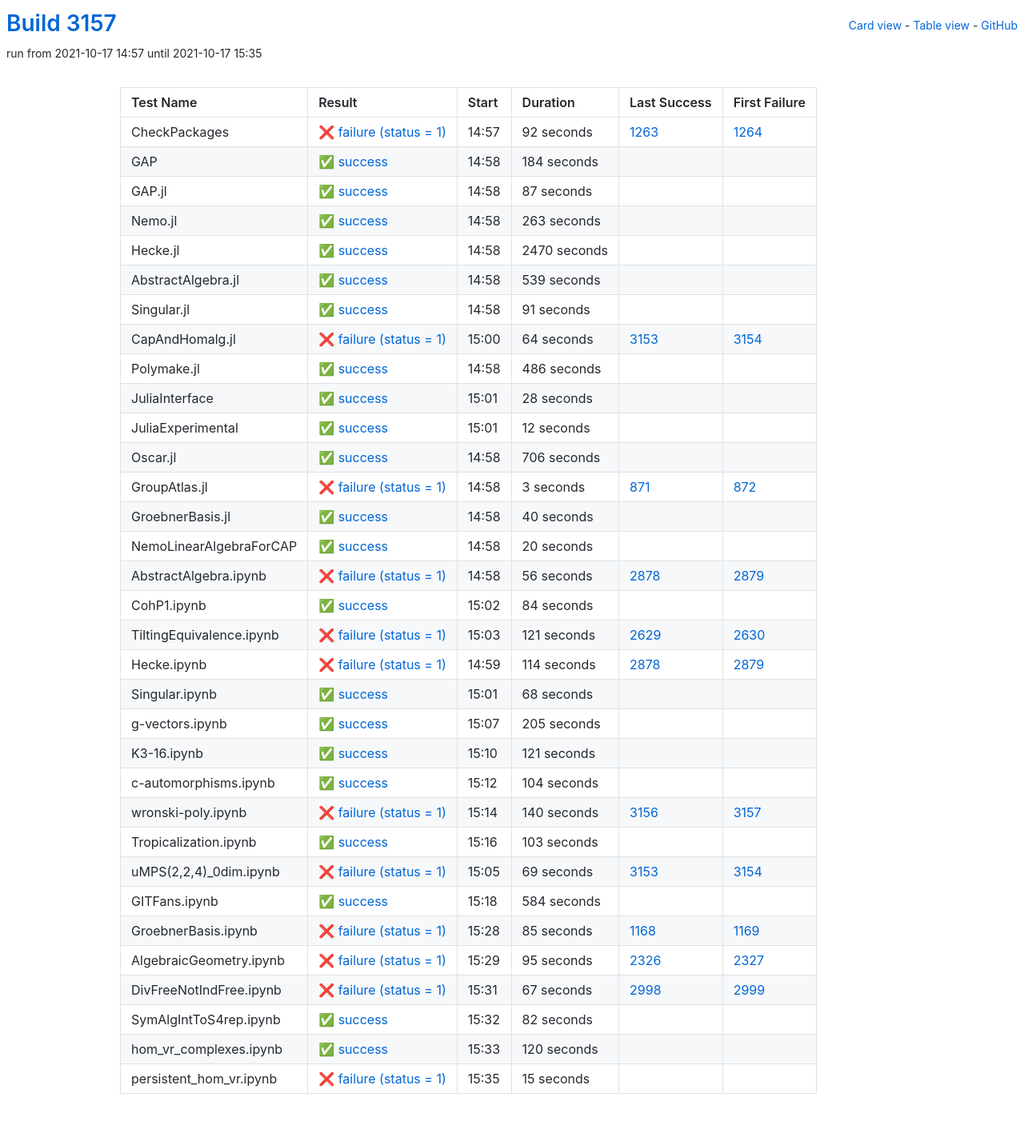
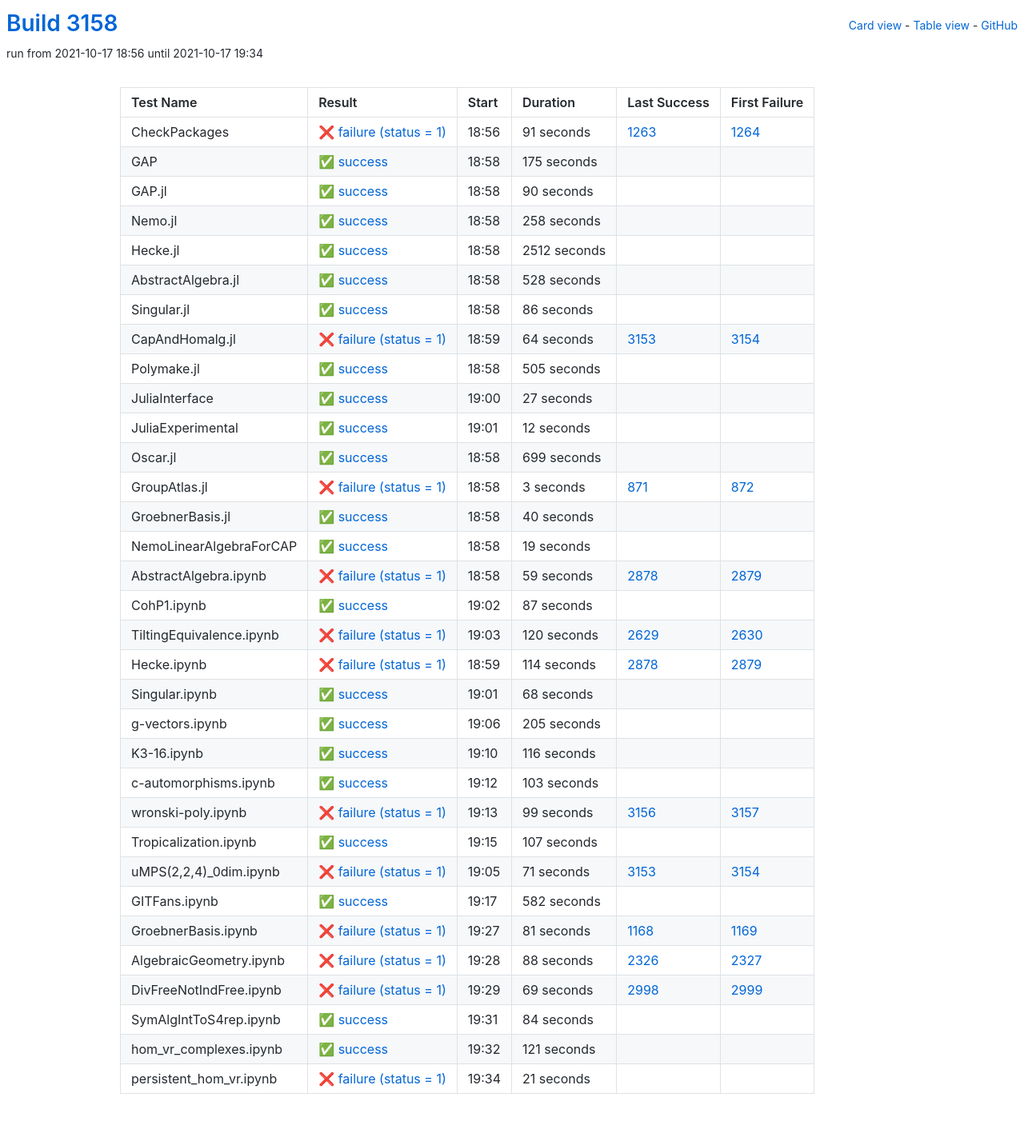
Before and after one commit to oscar-system/oscar-ci-status-stable, a Jekyll site: the page built from table.html, in a window 1280 px wide. Shown: the whole page at 80% size. Built offline with Jekyll 4.4.1, drawn with Linux system fonts in a browser that asks for light colours.

Commit message:
Build #3158

```diff
--- a/_data/ci.yml
+++ b/_data/ci.yml
@@ -1,6 +1,6 @@
 ---
-build: 3157
-build_url: https://oscarci.mathematik.uni-kl.de/job/oscar-stable/3157/
+build: 3158
+build_url: https://oscarci.mathematik.uni-kl.de/job/oscar-stable/3158/
 job: oscar-stable
 organization: oscar-system
 repo: oscar-ci-status-stable
@@ -8,92 +8,92 @@ repourl: https://github.com/oscar-system/oscar-ci-status-stable
 tests:
 - name: CheckPackages
   id: checkpackages
-  log: https://oscarci.mathematik.uni-kl.de/job/oscar-stable/3157/artifact/logs/build-3157/CheckPackages.log
-  start: 2021-10-17 14:57
+  log: https://oscarci.mathematik.uni-kl.de/job/oscar-stable/3158/artifact/logs/build-3158/CheckPackages.log
+  start: 2021-10-17 18:56
   success: false
   exitcode: 1
   status: failure
-  duration: 92
+  duration: 91
   last_success: 1263
   last_success_url: https://oscarci.mathematik.uni-kl.de/job/oscar-stable/1263/
   first_failure: 1264
   first_failure_url: https://oscarci.mathematik.uni-kl.de/job/oscar-stable/1264/
 - name: GAP
   id: gap
-  log: https://oscarci.mathematik.uni-kl.de/job/oscar-stable/3157/artifact/logs/build-3157/GAP.log
-  start: 2021-10-17 14:58
+  log: https://oscarci.mathematik.uni-kl.de/job/oscar-stable/3158/artifact/logs/build-3158/GAP.log
+  start: 2021-10-17 18:58
   success: true
   exitcode: 0
   status: success
-  duration: 184
+  duration: 175
   last_success: false
   last_success_url:
   first_failure: false
   first_failure_url:
 - name: GAP.jl
   id: gap-jl
-  log: https://oscarci.mathematik.uni-kl.de/job/oscar-stable/3157/artifact/logs/build-3157/GAP.jl.log
-  start: 2021-10-17 14:58
+  log: https://oscarci.mathematik.uni-kl.de/job/oscar-stable/3158/artifact/logs/build-3158/GAP.jl.log
+  start: 2021-10-17 18:58
   success: true
   exitcode: 0
   status: success
-  duration: 87
+  duration: 90
   last_success: false
   last_success_url:
   first_failure: false
   first_failure_url:
 - name: Nemo.jl
   id: nemo-jl
-  log: https://oscarci.mathematik.uni-kl.de/job/oscar-stable/3157/artifact/logs/build-3157/Nemo.jl.log
-  start: 2021-10-17 14:58
+  log: https://oscarci.mathematik.uni-kl.de/job/oscar-stable/3158/artifact/logs/build-3158/Nemo.jl.log
+  start: 2021-10-17 18:58
   success: true
   exitcode: 0
   status: success
-  duration: 263
+  duration: 258
   last_success: false
   last_success_url:
   first_failure: false
   first_failure_url:
 - name: Hecke.jl
   id: hecke-jl
-  log: https://oscarci.mathematik.uni-kl.de/job/oscar-stable/3157/artifact/logs/build-3157/Hecke.jl.log
-  start: 2021-10-17 14:58
+  log: https://oscarci.mathematik.uni-kl.de/job/oscar-stable/3158/artifact/logs/build-3158/Hecke.jl.log
+  start: 2021-10-17 18:58
   success: true
   exitcode: 0
   status: success
-  duration: 2470
+  duration: 2512
   last_success: false
   last_success_url:
   first_failure: false
   first_failure_url:
 - name: AbstractAlgebra.jl
   id: abstractalgebra-jl
-  log: https://oscarci.mathematik.uni-kl.de/job/oscar-stable/3157/artifact/logs/build-3157/AbstractAlgebra.jl.log
-  start: 2021-10-17 14:58
+  log: https://oscarci.mathematik.uni-kl.de/job/oscar-stable/3158/artifact/logs/build-3158/AbstractAlgebra.jl.log
+  start: 2021-10-17 18:58
   success: true
   exitcode: 0
   status: success
-  duration: 539
+  duration: 528
   last_success: false
   last_success_url:
   first_failure: false
   first_failure_url:
 - name: Singular.jl
   id: singular-jl
-  log: https://oscarci.mathematik.uni-kl.de/job/oscar-stable/3157/artifact/logs/build-3157/Singular.jl.log
-  start: 2021-10-17 14:58
+  log: https://oscarci.mathematik.uni-kl.de/job/oscar-stable/3158/artifact/logs/build-3158/Singular.jl.log
+  start: 2021-10-17 18:58
   success: true
   exitcode: 0
   status: success
-  duration: 91
+  duration: 86
   last_success: false
   last_success_url:
   first_failure: false
   first_failure_url:
 - name: CapAndHomalg.jl
   id: capandhomalg-jl
-  log: https://oscarci.mathematik.uni-kl.de/job/oscar-stable/3157/artifact/logs/build-3157/CapAndHomalg.jl.log
-  start: 2021-10-17 15:00
+  log: https://oscarci.mathematik.uni-kl.de/job/oscar-stable/3158/artifact/logs/build-3158/CapAndHomalg.jl.log
+  start: 2021-10-17 18:59
   success: false
   exitcode: 1
   status: failure
@@ -104,32 +104,32 @@ tests:
   first_failure_url: https://oscarci.mathematik.uni-kl.de/job/oscar-stable/3154/
 - name: Polymake.jl
   id: polymake-jl
-  log: https://oscarci.mathematik.uni-kl.de/job/oscar-stable/3157/artifact/logs/build-3157/Polymake.jl.log
-  start: 2021-10-17 14:58
+  log: https://oscarci.mathematik.uni-kl.de/job/oscar-stable/3158/artifact/logs/build-3158/Polymake.jl.log
+  start: 2021-10-17 18:58
   success: true
   exitcode: 0
   status: success
-  duration: 486
+  duration: 505
   last_success: false
   last_success_url:
   first_failure: false
   first_failure_url:
 - name: JuliaInterface
   id: juliainterface
-  log: https://oscarci.mathematik.uni-kl.de/job/oscar-stable/3157/artifact/logs/build-3157/JuliaInterface.log
-  start: 2021-10-17 15:01
+  log: https://oscarci.mathematik.uni-kl.de/job/oscar-stable/3158/artifact/logs/build-3158/JuliaInterface.log
+  start: 2021-10-17 19:00
   success: true
   exitcode: 0
   status: success
-  duration: 28
+  duration: 27
   last_success: false
   last_success_url:
   first_failure: false
   first_failure_url:
 - name: JuliaExperimental
   id: juliaexperimental
-  log: https://oscarci.mathematik.uni-kl.de/job/oscar-stable/3157/artifact/logs/build-3157/JuliaExperimental.log
-  start: 2021-10-17 15:01
+  log: https://oscarci.mathematik.uni-kl.de/job/oscar-stable/3158/artifact/logs/build-3158/JuliaExperimental.log
+  start: 2021-10-17 19:01
   success: true
   exitcode: 0
   status: success
@@ -140,20 +140,20 @@ tests:
   first_failure_url:
 - name: Oscar.jl
   id: oscar-jl
-  log: https://oscarci.mathematik.uni-kl.de/job/oscar-stable/3157/artifact/logs/build-3157/Oscar.jl.log
-  start: 2021-10-17 14:58
+  log: https://oscarci.mathematik.uni-kl.de/job/oscar-stable/3158/artifact/logs/build-3158/Oscar.jl.log
+  start: 2021-10-17 18:58
   success: true
   exitcode: 0
   status: success
-  duration: 706
+  duration: 699
   last_success: false
   last_success_url:
   first_failure: false
   first_failure_url:
 - name: GroupAtlas.jl
   id: groupatlas-jl
-  log: https://oscarci.mathematik.uni-kl.de/job/oscar-stable/3157/artifact/logs/build-3157/GroupAtlas.jl.log
-  start: 2021-10-17 14:58
+  log: https://oscarci.mathematik.uni-kl.de/job/oscar-stable/3158/artifact/logs/build-3158/GroupAtlas.jl.log
+  start: 2021-10-17 18:58
   success: false
   exitcode: 1
   status: failure
@@ -164,8 +164,8 @@ tests:
   first_failure_url: https://oscarci.mathematik.uni-kl.de/job/oscar-stable/872/
 - name: GroebnerBasis.jl
   id: groebnerbasis-jl
-  log: https://oscarci.mathematik.uni-kl.de/job/oscar-stable/3157/artifact/logs/build-3157/GroebnerBasis.jl.log
-  start: 2021-10-17 14:58
+  log: https://oscarci.mathematik.uni-kl.de/job/oscar-stable/3158/artifact/logs/build-3158/GroebnerBasis.jl.log
+  start: 2021-10-17 18:58
   success: true
   exitcode: 0
   status: success
@@ -176,56 +176,56 @@ tests:
   first_failure_url:
 - name: NemoLinearAlgebraForCAP
   id: nemolinearalgebraforcap
-  log: https://oscarci.mathematik.uni-kl.de/job/oscar-stable/3157/artifact/logs/build-3157/NemoLinearAlgebraForCAP.log
-  start: 2021-10-17 14:58
+  log: https://oscarci.mathematik.uni-kl.de/job/oscar-stable/3158/artifact/logs/build-3158/NemoLinearAlgebraForCAP.log
+  start: 2021-10-17 18:58
   success: true
   exitcode: 0
   status: success
-  duration: 20
+  duration: 19
   last_success: false
   last_success_url:
   first_failure: false
   first_failure_url:
 - name: AbstractAlgebra.ipynb
   id: abstractalgebra-ipynb
-  log: https://oscarci.mathematik.uni-kl.de/job/oscar-stable/3157/artifact/logs/build-3157/AbstractAlgebra.ipynb.log
-  start: 2021-10-17 14:58
+  log: https://oscarci.mathematik.uni-kl.de/job/oscar-stable/3158/artifact/logs/build-3158/AbstractAlgebra.ipynb.log
+  start: 2021-10-17 18:58
   success: false
   exitcode: 1
   status: failure
-  duration: 56
+  duration: 59
   last_success: 2878
   last_success_url: https://oscarci.mathematik.uni-kl.de/job/oscar-stable/2878/
   first_failure: 2879
   first_failure_url: https://oscarci.mathematik.uni-kl.de/job/oscar-stable/2879/
 - name: CohP1.ipynb
   id: cohp1-ipynb
-  log: https://oscarci.mathematik.uni-kl.de/job/oscar-stable/3157/artifact/logs/build-3157/CohP1.ipynb.log
-  start: 2021-10-17 15:02
+  log: https://oscarci.mathematik.uni-kl.de/job/oscar-stable/3158/artifact/logs/build-3158/CohP1.ipynb.log
+  start: 2021-10-17 19:02
   success: true
   exitcode: 0
   status: success
-  duration: 84
+  duration: 87
   last_success: false
   last_success_url:
   first_failure: false
   first_failure_url:
 - name: TiltingEquivalence.ipynb
   id: tiltingequivalence-ipynb
-  log: https://oscarci.mathematik.uni-kl.de/job/oscar-stable/3157/artifact/logs/build-3157/TiltingEquivalence.ipynb.log
-  start: 2021-10-17 15:03
+  log: https://oscarci.mathematik.uni-kl.de/job/oscar-stable/3158/artifact/logs/build-3158/TiltingEquivalence.ipynb.log
+  start: 2021-10-17 19:03
   success: false
   exitcode: 1
   status: failure
-  duration: 121
+  duration: 120
   last_success: 2629
   last_success_url: https://oscarci.mathematik.uni-kl.de/job/oscar-stable/2629/
   first_failure: 2630
   first_failure_url: https://oscarci.mathematik.uni-kl.de/job/oscar-stable/2630/
 - name: Hecke.ipynb
   id: hecke-ipynb
-  log: https://oscarci.mathematik.uni-kl.de/job/oscar-stable/3157/artifact/logs/build-3157/Hecke.ipynb.log
-  start: 2021-10-17 14:59
+  log: https://oscarci.mathematik.uni-kl.de/job/oscar-stable/3158/artifact/logs/build-3158/Hecke.ipynb.log
+  start: 2021-10-17 18:59
   success: false
   exitcode: 1
   status: failure
@@ -236,8 +236,8 @@ tests:
   first_failure_url: https://oscarci.mathematik.uni-kl.de/job/oscar-stable/2879/
 - name: Singular.ipynb
   id: singular-ipynb
-  log: https://oscarci.mathematik.uni-kl.de/job/oscar-stable/3157/artifact/logs/build-3157/Singular.ipynb.log
-  start: 2021-10-17 15:01
+  log: https://oscarci.mathematik.uni-kl.de/job/oscar-stable/3158/artifact/logs/build-3158/Singular.ipynb.log
+  start: 2021-10-17 19:01
   success: true
   exitcode: 0
   status: success
@@ -248,8 +248,8 @@ tests:
   first_failure_url:
 - name: g-vectors.ipynb
   id: g-vectors-ipynb
-  log: https://oscarci.mathematik.uni-kl.de/job/oscar-stable/3157/artifact/logs/build-3157/g-vectors.ipynb.log
-  start: 2021-10-17 15:07
+  log: https://oscarci.mathematik.uni-kl.de/job/oscar-stable/3158/artifact/logs/build-3158/g-vectors.ipynb.log
+  start: 2021-10-17 19:06
   success: true
   exitcode: 0
   status: success
@@ -260,8 +260,128 @@ tests:
   first_failure_url:
 - name: K3-16.ipynb
   id: k3-16-ipynb
-  log: https://oscarci.mathematik.uni-kl.de/job/oscar-stable/3157/artifact/logs/build-3157/K3-16.ipynb.log
-  start: 2021-10-17 15:10
+  log: https://oscarci.mathematik.uni-kl.de/job/oscar-stable/3158/artifact/logs/build-3158/K3-16.ipynb.log
+  start: 2021-10-17 19:10
+  success: true
+  exitcode: 0
+  status: success
+  duration: 116
+  last_success: false
+  last_success_url:
+  first_failure: false
+  first_failure_url:
+- name: c-automorphisms.ipynb
+  id: c-automorphisms-ipynb
+  log: https://oscarci.mathematik.uni-kl.de/job/oscar-stable/3158/artifact/logs/build-3158/c-automorphisms.ipynb.log
+  start: 2021-10-17 19:12
+  success: true
+  exitcode: 0
+  status: success
+  duration: 103
+  last_success: false
+  last_success_url:
+  first_failure: false
+  first_failure_url:
+- name: wronski-poly.ipynb
+  id: wronski-poly-ipynb
+  log: https://oscarci.mathematik.uni-kl.de/job/oscar-stable/3158/artifact/logs/build-3158/wronski-poly.ipynb.log
+  start: 2021-10-17 19:13
+  success: false
+  exitcode: 1
+  status: failure
+  duration: 99
+  last_success: 3156
+  last_success_url: https://oscarci.mathematik.uni-kl.de/job/oscar-stable/3156/
+  first_failure: 3157
+  first_failure_url: https://oscarci.mathematik.uni-kl.de/job/oscar-stable/3157/
+- name: Tropicalization.ipynb
+  id: tropicalization-ipynb
+  log: https://oscarci.mathematik.uni-kl.de/job/oscar-stable/3158/artifact/logs/build-3158/Tropicalization.ipynb.log
+  start: 2021-10-17 19:15
+  success: true
+  exitcode: 0
+  status: success
+  duration: 107
+  last_success: false
+  last_success_url:
+  first_failure: false
+  first_failure_url:
+- name: uMPS(2,2,4)_0dim.ipynb
+  id: umps-2-2-4-0dim-ipynb
+  log: https://oscarci.mathematik.uni-kl.de/job/oscar-stable/3158/artifact/logs/build-3158/uMPS-2-2-4-_0dim.ipynb.log
+  start: 2021-10-17 19:05
+  success: false
+  exitcode: 1
+  status: failure
+  duration: 71
+  last_success: 3153
+  last_success_url: https://oscarci.mathematik.uni-kl.de/job/oscar-stable/3153/
+  first_failure: 3154
+  first_failure_url: https://oscarci.mathematik.uni-kl.de/job/oscar-stable/3154/
+- name: GITFans.ipynb
+  id: gitfans-ipynb
+  log: https://oscarci.mathematik.uni-kl.de/job/oscar-stable/3158/artifact/logs/build-3158/GITFans.ipynb.log
+  start: 2021-10-17 19:17
+  success: true
+  exitcode: 0
+  status: success
+  duration: 582
+  last_success: false
+  last_success_url:
+  first_failure: false
+  first_failure_url:
+- name: GroebnerBasis.ipynb
+  id: groebnerbasis-ipynb
+  log: https://oscarci.mathematik.uni-kl.de/job/oscar-stable/3158/artifact/logs/build-3158/GroebnerBasis.ipynb.log
+  start: 2021-10-17 19:27
+  success: false
+  exitcode: 1
+  status: failure
+  duration: 81
+  last_success: 1168
+  last_success_url: https://oscarci.mathematik.uni-kl.de/job/oscar-stable/1168/
+  first_failure: 1169
+  first_failure_url: https://oscarci.mathematik.uni-kl.de/job/oscar-stable/1169/
+- name: AlgebraicGeometry.ipynb
+  id: algebraicgeometry-ipynb
+  log: https://oscarci.mathematik.uni-kl.de/job/oscar-stable/3158/artifact/logs/build-3158/AlgebraicGeometry.ipynb.log
+  start: 2021-10-17 19:28
+  success: false
+  exitcode: 1
+  status: failure
+  duration: 88
+  last_success: 2326
+  last_success_url: https://oscarci.mathematik.uni-kl.de/job/oscar-stable/2326/
+  first_failure: 2327
+  first_failure_url: https://oscarci.mathematik.uni-kl.de/job/oscar-stable/2327/
+- name: DivFreeNotIndFree.ipynb
+  id: divfreenotindfree-ipynb
+  log: https://oscarci.mathematik.uni-kl.de/job/oscar-stable/3158/artifact/logs/build-3158/DivFreeNotIndFree.ipynb.log
+  start: 2021-10-17 19:29
+  success: false
+  exitcode: 1
+  status: failure
+  duration: 69
+  last_success: 2998
+  last_success_url: https://oscarci.mathematik.uni-kl.de/job/oscar-stable/2998/
+  first_failure: 2999
+  first_failure_url: https://oscarci.mathematik.uni-kl.de/job/oscar-stable/2999/
+- name: SymAlgIntToS4rep.ipynb
+  id: symalginttos4rep-ipynb
+  log: https://oscarci.mathematik.uni-kl.de/job/oscar-stable/3158/artifact/logs/build-3158/SymAlgIntToS4rep.ipynb.log
+  start: 2021-10-17 19:31
+  success: true
+  exitcode: 0
+  status: success
+  duration: 84
+  last_success: false
+  last_success_url:
+  first_failure: false
+  first_failure_url:
+- name: hom_vr_complexes.ipynb
+  id: hom-vr-complexes-ipynb
+  log: https://oscarci.mathematik.uni-kl.de/job/oscar-stable/3158/artifact/logs/build-3158/hom_vr_complexes.ipynb.log
+  start: 2021-10-17 19:32
   success: true
   exitcode: 0
   status: success
@@ -270,135 +390,15 @@ tests:
   last_success_url:
   first_failure: false
   first_failure_url:
-- name: c-automorphisms.ipynb
-  id: c-automorphisms-ipynb
-  log: https://oscarci.mathematik.uni-kl.de/job/oscar-stable/3157/artifact/logs/build-3157/c-automorphisms.ipynb.log
-  start: 2021-10-17 15:12
-  success: true
-  exitcode: 0
-  status: success
-  duration: 104
+- name: persistent_hom_vr.ipynb
+  id: persistent-hom-vr-ipynb
+  log: https://oscarci.mathematik.uni-kl.de/job/oscar-stable/3158/artifact/logs/build-3158/persistent_hom_vr.ipynb.log
+  start: 2021-10-17 19:34
+  success: false
+  exitcode: 1
+  status: failure
+  duration: 21
   last_success: false
   last_success_url:
   first_failure: false
   first_failure_url:
-- name: wronski-poly.ipynb
-  id: wronski-poly-ipynb
-  log: https://oscarci.mathematik.uni-kl.de/job/oscar-stable/3157/artifact/logs/build-3157/wronski-poly.ipynb.log
-  start: 2021-10-17 15:14
-  success: false
-  exitcode: 1
-  status: failure
-  duration: 140
-  last_success: 3156
-  last_success_url: https://oscarci.mathematik.uni-kl.de/job/oscar-stable/3156/
-  first_failure: 3157
-  first_failure_url: https://oscarci.mathematik.uni-kl.de/job/oscar-stable/3157/
-- name: Tropicalization.ipynb
-  id: tropicalization-ipynb
-  log: https://oscarci.mathematik.uni-kl.de/job/oscar-stable/3157/artifact/logs/build-3157/Tropicalization.ipynb.log
-  start: 2021-10-17 15:16
-  success: true
-  exitcode: 0
-  status: success
-  duration: 103
-  last_success: false
-  last_success_url:
-  first_failure: false
-  first_failure_url:
-- name: uMPS(2,2,4)_0dim.ipynb
-  id: umps-2-2-4-0dim-ipynb
-  log: https://oscarci.mathematik.uni-kl.de/job/oscar-stable/3157/artifact/logs/build-3157/uMPS-2-2-4-_0dim.ipynb.log
-  start: 2021-10-17 15:05
-  success: false
-  exitcode: 1
-  status: failure
-  duration: 69
-  last_success: 3153
-  last_success_url: https://oscarci.mathematik.uni-kl.de/job/oscar-stable/3153/
-  first_failure: 3154
-  first_failure_url: https://oscarci.mathematik.uni-kl.de/job/oscar-stable/3154/
-- name: GITFans.ipynb
-  id: gitfans-ipynb
-  log: https://oscarci.mathematik.uni-kl.de/job/oscar-stable/3157/artifact/logs/build-3157/GITFans.ipynb.log
-  start: 2021-10-17 15:18
-  success: true
-  exitcode: 0
-  status: success
-  duration: 584
-  last_success: false
-  last_success_url:
-  first_failure: false
-  first_failure_url:
-- name: GroebnerBasis.ipynb
-  id: groebnerbasis-ipynb
-  log: https://oscarci.mathematik.uni-kl.de/job/oscar-stable/3157/artifact/logs/build-3157/GroebnerBasis.ipynb.log
-  start: 2021-10-17 15:28
-  success: false
-  exitcode: 1
-  status: failure
-  duration: 85
-  last_success: 1168
-  last_success_url: https://oscarci.mathematik.uni-kl.de/job/oscar-stable/1168/
-  first_failure: 1169
-  first_failure_url: https://oscarci.mathematik.uni-kl.de/job/oscar-stable/1169/
-- name: AlgebraicGeometry.ipynb
-  id: algebraicgeometry-ipynb
-  log: https://oscarci.mathematik.uni-kl.de/job/oscar-stable/3157/artifact/logs/build-3157/AlgebraicGeometry.ipynb.log
-  start: 2021-10-17 15:29
-  success: false
-  exitcode: 1
-  status: failure
-  duration: 95
-  last_success: 2326
-  last_success_url: https://oscarci.mathematik.uni-kl.de/job/oscar-stable/2326/
-  first_failure: 2327
-  first_failure_url: https://oscarci.mathematik.uni-kl.de/job/oscar-stable/2327/
-- name: DivFreeNotIndFree.ipynb
-  id: divfreenotindfree-ipynb
-  log: https://oscarci.mathematik.uni-kl.de/job/oscar-stable/3157/artifact/logs/build-3157/DivFreeNotIndFree.ipynb.log
-  start: 2021-10-17 15:31
-  success: false
-  exitcode: 1
-  status: failure
-  duration: 67
-  last_success: 2998
-  last_success_url: https://oscarci.mathematik.uni-kl.de/job/oscar-stable/2998/
-  first_failure: 2999
-  first_failure_url: https://oscarci.mathematik.uni-kl.de/job/oscar-stable/2999/
-- name: SymAlgIntToS4rep.ipynb
-  id: symalginttos4rep-ipynb
-  log: https://oscarci.mathematik.uni-kl.de/job/oscar-stable/3157/artifact/logs/build-3157/SymAlgIntToS4rep.ipynb.log
-  start: 2021-10-17 15:32
-  success: true
-  exitcode: 0
-  status: success
-  duration: 82
-  last_success: false
-  last_success_url:
-  first_failure: false
-  first_failure_url:
-- name: hom_vr_complexes.ipynb
-  id: hom-vr-complexes-ipynb
-  log: https://oscarci.mathematik.uni-kl.de/job/oscar-stable/3157/artifact/logs/build-3157/hom_vr_complexes.ipynb.log
-  start: 2021-10-17 15:33
-  success: true
-  exitcode: 0
-  status: success
-  duration: 120
-  last_success: false
-  last_success_url:
-  first_failure: false
-  first_failure_url:
-- name: persistent_hom_vr.ipynb
-  id: persistent-hom-vr-ipynb
-  log: https://oscarci.mathematik.uni-kl.de/job/oscar-stable/3157/artifact/logs/build-3157/persistent_hom_vr.ipynb.log
-  start: 2021-10-17 15:35
-  success: false
-  exitcode: 1
-  status: failure
-  duration: 15
-  last_success: false
-  last_success_url:
-  first_failure: false
-  first_failure_url:
```
Also changed, not shown: README.md.
